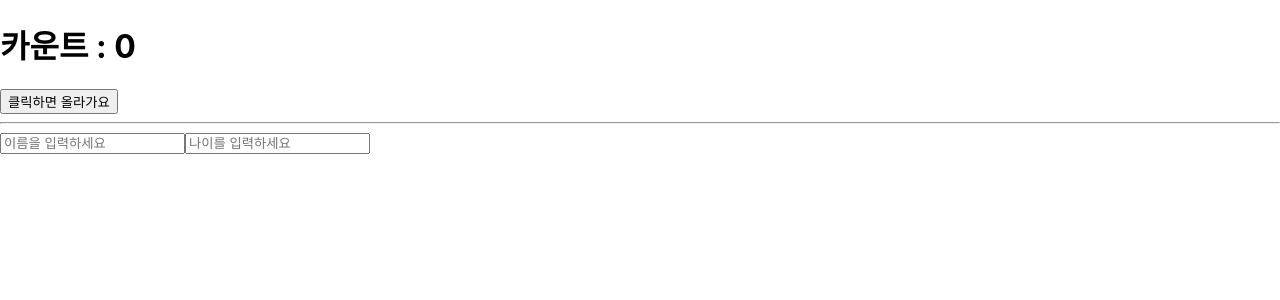
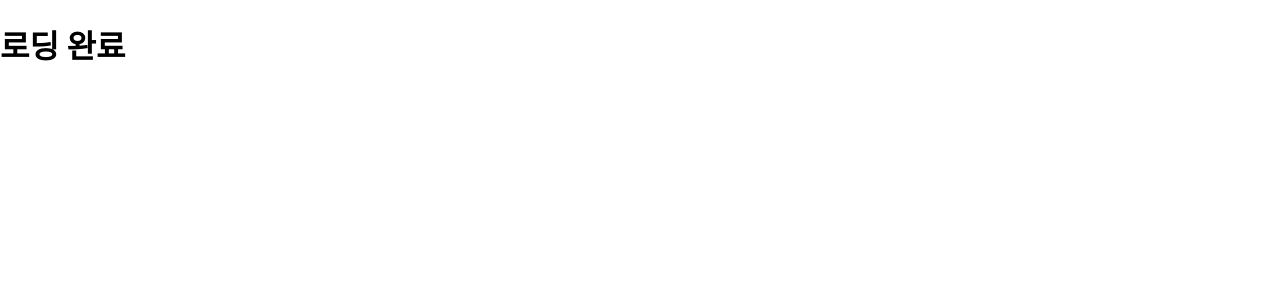
Before and after one commit to bbangwon/my-react-study, a React (Create React App) app: page / in a window 1280 px wide. Shown: the top 300 px of the page. Built offline with nearby package versions, Linux system fonts and the light colour scheme.

Commit message:
LoadingMessage 컴포넌트를 추가하고 Counter 및 Profile 컴포넌트를 제거했습니다.

```diff
--- a/src/App.js
+++ b/src/App.js
@@ -1,60 +1,23 @@
 import { useEffect, useState } from "react";
 
-function Counter() {
-  const [count, setCounter] = useState(0);
+function LoadingMessage() {
+  const [loading, setLoading] = useState(true);
 
   useEffect(() => {
-    console.log(`카운트가 ${count}로 변경되었습니다.`);
-  }, [count]);
+    const timer = setTimeout(() => {
+      setLoading(false);
+    }, 2000);
 
-  function increase() {
-    setCounter(count + 1);
-  }
+    return () => clearTimeout(timer);
+  }, []);
 
-  return (
-    <div>
-      <h1>카운트 : {count}</h1>
-      <button onClick={increase}>클릭하면 올라가요</button>
-    </div>
-  );
-}
-
-function Profile() {
-  const [name, setName] = useState("");
-  const [age, setAge] = useState("");
-
-  useEffect(() => {
-    console.log(`이름: ${name}, 나이 ${age}`);
-  }, [name, age]);
-
-  function handleChangeName(event) {
-    setName(event.target.value);
-  }
-
-  return (
-    <div>
-      <input
-        type="text"
-        placeholder="이름을 입력하세요"
-        value={name}
-        onChange={handleChangeName}
-      />
-      <input
-        type="text"
-        placeholder="나이를 입력하세요"
-        value={age}
-        onChange={(event) => setAge(event.target.value)}
-      />
-    </div>
-  );
+  return <div>{loading ? <h1>로딩 중...</h1> : <h1>로딩 완료</h1>}</div>;
 }
 
 function App() {
   return (
     <div>
-      <Counter></Counter>
-      <hr />
-      <Profile></Profile>
+      <LoadingMessage />
     </div>
   );
 }
```
